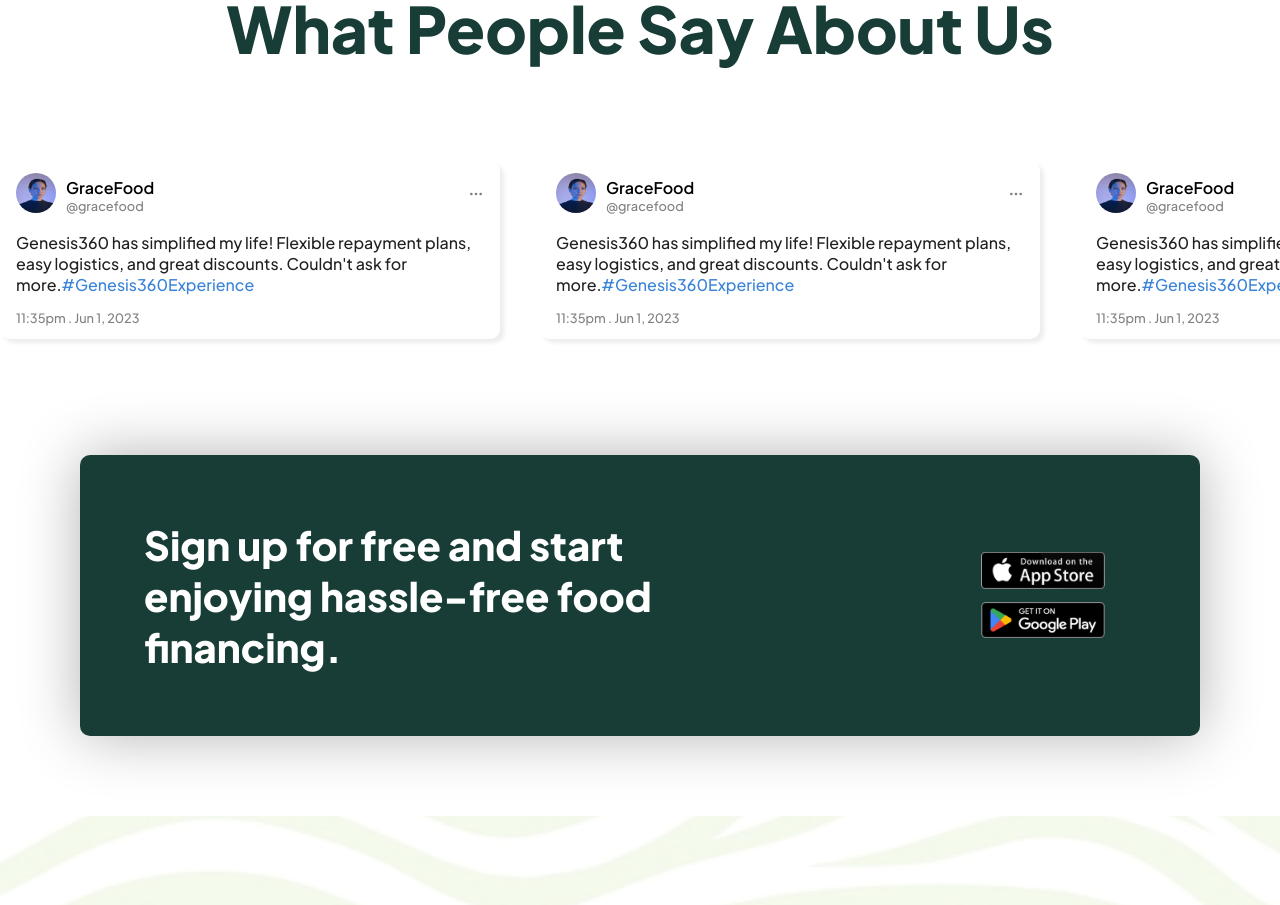
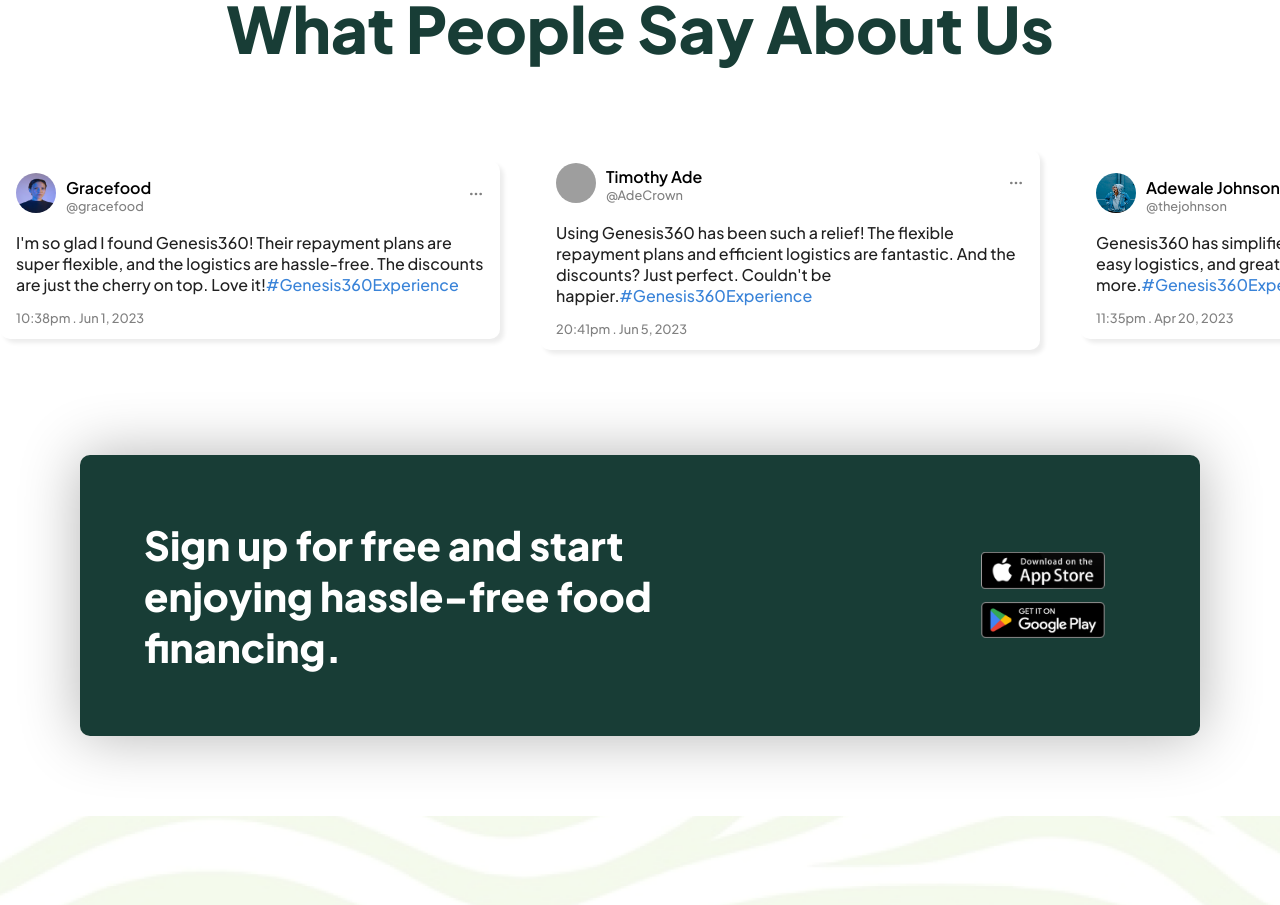
Before and after one commit to Samwell10/genesis360, a React (Create React App) app: page / in a window 1280 px wide. Shown: the part 4280-5185 px from the top of the page. Built offline with nearby package versions, Linux system fonts and the light colour scheme; grey boxes are pictures that could not be loaded.

Commit message:
Final Commit

```diff
--- a/src/Components/Card/Card.js
+++ b/src/Components/Card/Card.js
@@ -1,17 +1,17 @@
 import "./Card.css"
 import profile1 from "../../Assets/proffile1.jpg"
 import { HiOutlineDotsHorizontal } from "react-icons/hi";
-const Card = () => {
+const Card = ({name, username, testimony, date, image}) => {
     return (
         <div className="card">
             <div className="card-top">
                 <div className="card-user">
                     <div className="card-dp">
-                        <img src={profile1}></img>
+                        <img src={image}></img>
                     </div>
                     <div className="card-username">
-                        <h3>GraceFood</h3>
-                        <p>@gracefood</p>
+                        <h3>{name}</h3>
+                        <p>{username}</p>
                     </div>
                 </div>
                 <div className="three-dot">
@@ -20,12 +20,12 @@
             </div>
             <div className="card-body">
                 <p>
-                    Genesis360 has simplified my life! Flexible repayment plans, easy logistics, and great discounts. Couldn't ask for more.
+                    {testimony}
                     <span>#Genesis360Experience</span>
                 </p>
             </div>
             <div className="card-bottom">
-                <p>11:35pm . Jun 1, 2023</p>
+                <p>{date}</p>
             </div>
         </div>
      );
--- a/src/Components/Testtimonials/Testtimonial.js
+++ b/src/Components/Testtimonials/Testtimonial.js
@@ -1,22 +1,24 @@
 import Card from "../Card/Card";
+import { testimonydata } from "../data";
 import "./Testtimonial.css"
 const Testtimonial = () => {
     return (
         <div className="testimony">
             <h3 className="testimony-header">What People Say About Us</h3>
             <div className="testimony-body">
-                <div className="single-testimony">
-                    <Card/>
-                </div>
-                <div className="single-testimony">
-                    <Card/>
-                </div>
-                <div className="single-testimony">
-                    <Card/>
-                </div>
-                <div className="single-testimony">
-                    <Card/>
-                </div>
+                {testimonydata.map((testimony)=>{
+                    return(
+                        <div className="single-testimony">
+                            <Card
+                                image={testimony.Image}
+                                name={testimony.name}
+                                username={testimony.username}
+                                testimony={testimony.testimony}
+                                date={testimony.date}
+                            />
+                        </div>
+                    )
+                })}
             </div>
         </div>
     );
--- /dev/null
+++ b/src/Components/data.js
@@ -0,0 +1,42 @@
+import profile1 from "../Assets/proffile1.jpg";
+import profile2 from "../Assets/profile22.jpg";
+import profile3 from "../Assets/profile3.jpg";
+import profile4 from "../Assets/profile4.jpg";
+import profile5 from "../Assets/profile5.jpg";
+export const testimonydata =[
+    {
+        Image: profile1,
+        name: "Gracefood",
+        username: "@gracefood",
+        testimony: "I'm so glad I found Genesis360! Their repayment plans are super flexible, and the logistics are hassle-free. The discounts are just the cherry on top. Love it!",
+        date: "10:38pm . Jun 1, 2023"
+    },
+    {
+        Image: profile2,
+        name: "Timothy Ade",
+        username: "@AdeCrown",
+        testimony: "Using Genesis360 has been such a relief! The flexible repayment plans and efficient logistics are fantastic. And the discounts? Just perfect. Couldn't be happier.",
+        date: "20:41pm . Jun 5, 2023"
+    },
+    {
+        Image: profile3,
+        name: "Adewale Johnson",
+        username: "@thejohnson",
+        testimony: "Genesis360 has simplified my life! Flexible repayment plans, easy logistics, and great discounts. Couldn't ask for more.",
+        date: "11:35pm . Apr 20, 2023"
+    },
+    {
+        Image: profile4,
+        name: "Henry Cakes",
+        username: "@CakesH",
+        testimony: "Genesis360 is a lifesaver! The flexible repayment plans and seamless logistics make everything so convenient. The discounts are unbeatable. Absolutely satisfied!",
+        date: "14:32pm . Jun 10, 2023"
+    },
+    {
+        Image: profile5,
+        name: "God's Catering",
+        username: "@thecatering",
+        testimony: "Genesis360 has been a game changer! The flexible repayment options and smooth logistics make everything so much easier. Plus, the discounts are amazing. Highly recommend!",
+        date: "15:34pm . Jun 2, 2023"
+    },
+]
```
Also changed, not shown: 2 other files (tests, documents, lock files or other folders).
